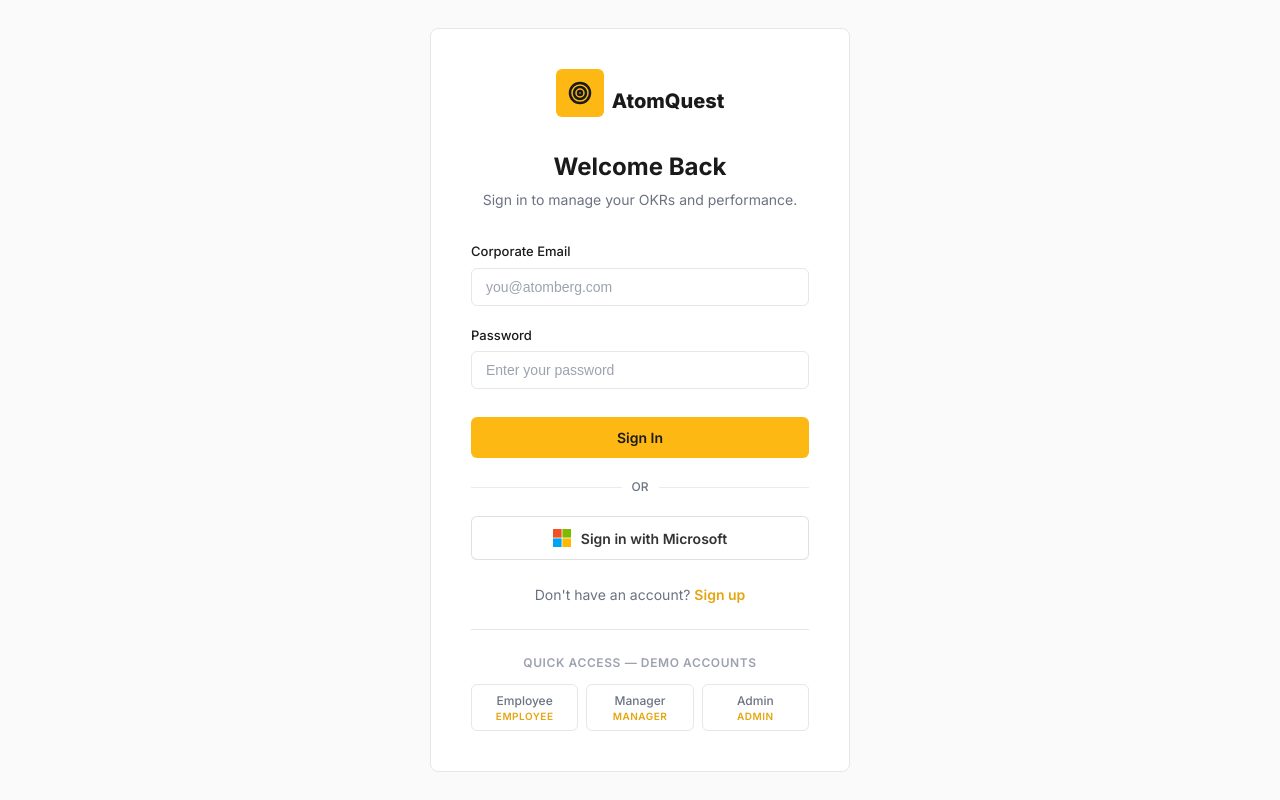
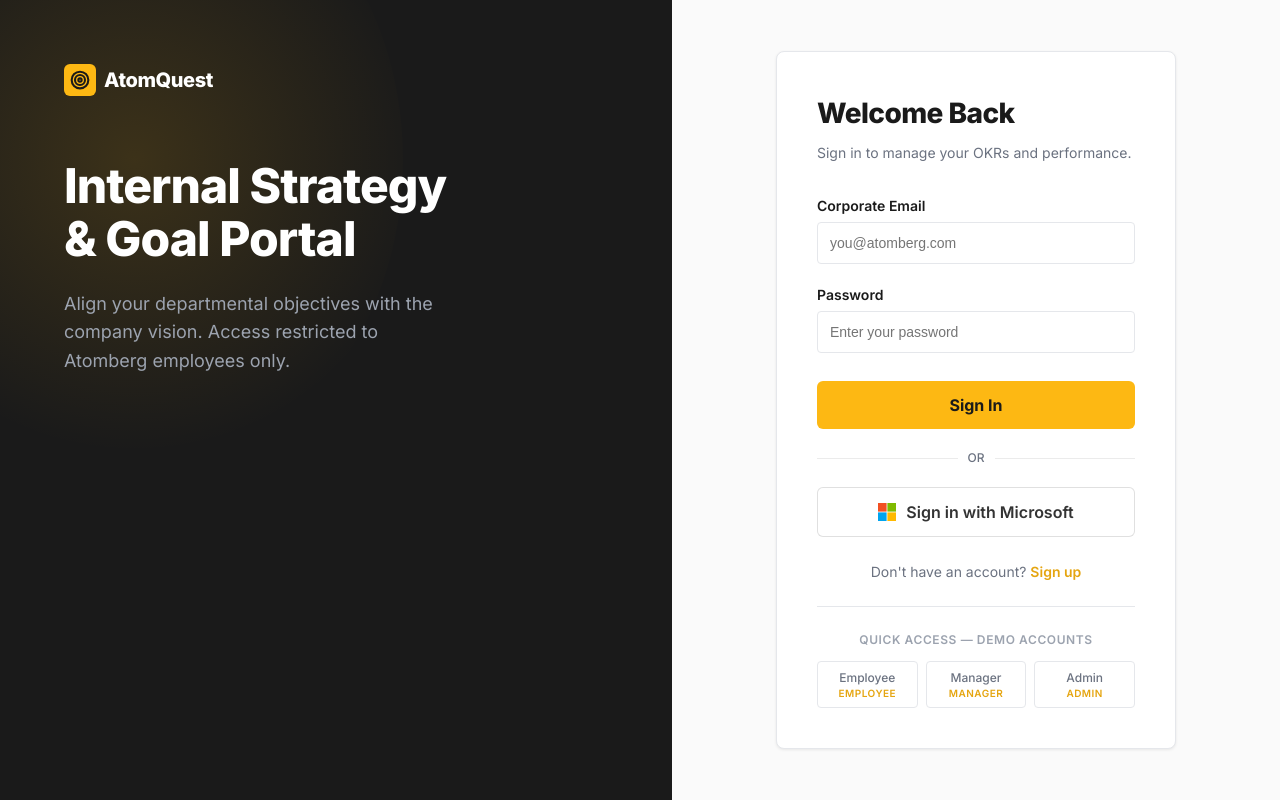
Before and after one commit to shuklashivam33221/AtomQuest, a Next.js app: page /login in a window 1280 px wide. Built offline with nearby package versions, Linux system fonts and the light colour scheme.

Commit message:
feat: implement user authentication flow and landing page with demo account support

```diff
--- a/prisma/seed.ts
+++ b/prisma/seed.ts
@@ -3,7 +3,7 @@
 import pg from "pg";
 import bcrypt from "bcrypt";
 
-const DATABASE_URL = process.env.DATABASE_URL || "postgresql://neondb_owner:npg_4gvN6HyXPshr@ep-rough-grass-apy8hjyb.c-7.us-east-1.aws.neon.tech/neondb?sslmode=require";
+const DATABASE_URL = process.env.DATABASE_URL || "postgresql://neondb_owner:npg_4gvN6HyXPshr@ep-rough-grass-apy8hjyb.c-7.us-east-1.aws.neon.tech/neondb?sslmode=verify-full";
 
 const pool = new pg.Pool({ connectionString: DATABASE_URL });
 const adapter = new PrismaPg(pool);
--- a/raw-test.ts
+++ b/raw-test.ts
@@ -2,7 +2,7 @@
 
 async function main() {
   const client = new Client({
-    connectionString: process.env.DATABASE_URL || "postgresql://neondb_owner:npg_4gvN6HyXPshr@ep-rough-grass-apy8hjyb.c-7.us-east-1.aws.neon.tech/neondb?sslmode=require",
+    connectionString: process.env.DATABASE_URL || "postgresql://neondb_owner:npg_4gvN6HyXPshr@ep-rough-grass-apy8hjyb.c-7.us-east-1.aws.neon.tech/neondb?sslmode=verify-full",
     ssl: { rejectUnauthorized: false },
     connectionTimeoutMillis: 30000,
   });
--- a/src/app/layout.tsx
+++ b/src/app/layout.tsx
@@ -9,8 +9,11 @@
 });
 
 export const metadata: Metadata = {
-  title: "AtomQuest — Goal Setting & Tracking Portal",
+  title: "AtomQuest | Goal Setting & Tracking Portal",
   description: "In-House Goal Setting & Tracking Portal for Atomberg",
+  icons: {
+    icon: "/icon.svg",
+  },
 };
 
 export default function RootLayout({
--- a/src/app/login/login.module.css
+++ b/src/app/login/login.module.css
@@ -1,54 +1,125 @@
-.loginContainer {
+.authPage {
+  display: flex;
   min-height: 100vh;
+  background-color: var(--background);
+}
+
+.authLeft {
+  display: none;
+  flex: 1;
+  background-color: #1A1A1A;
+  color: #FFFFFF;
+  padding: 4rem;
+  position: relative;
+  overflow: hidden;
+}
+
+@media (min-width: 900px) {
+  .authLeft {
+    display: flex;
+    flex-direction: column;
+  }
+}
+
+.authLeft::after {
+  content: "";
+  position: absolute;
+  top: -20%;
+  left: -20%;
+  width: 80%;
+  height: 80%;
+  background: radial-gradient(circle, rgba(253, 184, 19, 0.15) 0%, transparent 70%);
+  border-radius: 50%;
+  pointer-events: none;
+}
+
+.brandingBox {
+  max-width: 400px;
+  z-index: 10;
+}
+
+.logoFlex {
+  display: inline-flex;
+  align-items: center;
+  gap: 0.5rem;
+  text-decoration: none;
+  margin-bottom: 4rem;
+}
+
+.logoIcon {
+  width: 2rem;
+  height: 2rem;
+  background-color: var(--primary);
+  color: var(--primary-foreground);
   display: flex;
   align-items: center;
   justify-content: center;
+  border-radius: var(--radius-btn);
+}
+
+.logoText {
+  font-size: 1.25rem;
+  font-weight: 800;
+  color: #FFFFFF;
+  letter-spacing: -0.02em;
+}
+
+.brandingTitle {
+  font-size: 3rem;
+  font-weight: 800;
+  line-height: 1.1;
+  margin-bottom: 1.5rem;
+  letter-spacing: -0.02em;
+  color: #FFFFFF;
+}
+
+.brandingSub {
+  font-size: 1.125rem;
+  color: #9CA3AF;
+  line-height: 1.6;
+}
+
+.authRight {
+  flex: 1;
+  display: flex;
+  align-items: center;
+  justify-content: center;
+  padding: 2rem;
   background-color: var(--background);
 }
 
-.loginCard {
+.formContainer {
   width: 100%;
-  max-width: 420px;
+  max-width: 400px;
   background-color: var(--surface);
+  padding: 2.5rem;
+  border-radius: var(--radius-card);
+  box-shadow: var(--shadow);
   border: 1px solid var(--border);
-  border-radius: var(--radius-md);
-  box-shadow: var(--shadow-md);
-  padding: 2.5rem;
 }
 
-.logoSection {
-  text-align: center;
+.formTitle {
+  font-size: 1.75rem;
+  font-weight: 800;
+  margin-bottom: 0.5rem;
+  color: var(--text-primary);
+  letter-spacing: -0.02em;
+}
+
+.formSub {
+  color: var(--text-secondary);
+  font-size: 0.875rem;
   margin-bottom: 2rem;
 }
 
-.logoMark {
-  display: inline-flex;
-  align-items: center;
-  justify-content: center;
-  width: 48px;
-  height: 48px;
-  background-color: var(--primary);
-  border-radius: var(--radius);
-  margin-bottom: 1rem;
+.link {
+  color: var(--primary-dark);
+  font-weight: 600;
+  text-decoration: none;
 }
 
-.logoMark svg {
-  width: 24px;
-  height: 24px;
-  color: var(--primary-foreground);
-}
-
-.logoTitle {
-  font-size: 1.5rem;
-  font-weight: 700;
-  color: var(--text-primary);
-  margin-bottom: 0.25rem;
-}
-
-.logoSubtitle {
-  font-size: 0.875rem;
-  color: var(--text-secondary);
-  margin: 0;
+.link:hover {
+  text-decoration: underline;
 }
 
 .form {
@@ -57,46 +128,46 @@
   gap: 1.25rem;
 }
 
-.fieldLabel {
-  display: block;
-  font-size: 0.8125rem;
-  font-weight: 500;
-  color: var(--text-primary);
-  margin-bottom: 0.375rem;
+.formGroup {
+  display: flex;
+  flex-direction: column;
+  gap: 0.375rem;
 }
 
-.fieldInput {
+.label {
+  font-size: 0.875rem;
+  font-weight: 600;
+  color: var(--text-primary);
+}
+
+.input, .select {
   width: 100%;
-  padding: 0.625rem 0.875rem;
+  padding: 0.75rem;
   border: 1px solid var(--border);
-  border-radius: var(--radius);
+  border-radius: var(--radius-input);
   background-color: var(--surface);
   font-size: 0.875rem;
   color: var(--text-primary);
   transition: border-color 0.2s ease;
+  outline: none;
 }
 
-.fieldInput:focus {
-  outline: none;
-  border-color: var(--border-focus);
-}
-
-.fieldInput::placeholder {
-  color: var(--text-muted);
+.input:focus, .select:focus {
+  border-color: var(--primary);
 }
 
 .submitBtn {
+  margin-top: 0.5rem;
   width: 100%;
-  padding: 0.75rem 1rem;
+  padding: 0.875rem;
   background-color: var(--primary);
   color: var(--primary-foreground);
   border: none;
-  border-radius: var(--radius);
-  font-size: 0.875rem;
-  font-weight: 600;
+  border-radius: var(--radius-btn);
+  font-weight: 700;
+  font-size: 1rem;
   cursor: pointer;
   transition: background-color 0.2s ease;
-  margin-top: 0.5rem;
 }
 
 .submitBtn:hover {
@@ -104,7 +175,7 @@
 }
 
 .submitBtn:disabled {
-  opacity: 0.6;
+  opacity: 0.7;
   cursor: not-allowed;
 }
 
@@ -112,9 +183,10 @@
   background-color: var(--danger-bg);
   color: var(--danger);
   padding: 0.625rem 0.875rem;
-  border-radius: var(--radius);
+  border-radius: var(--radius-input);
   font-size: 0.8125rem;
   text-align: center;
+  border: 1px solid rgba(220, 38, 38, 0.2);
 }
 
 .demoSection {
@@ -142,7 +214,7 @@
   flex: 1;
   padding: 0.5rem;
   border: 1px solid var(--border);
-  border-radius: var(--radius);
+  border-radius: var(--radius-input);
   background-color: var(--surface);
   font-size: 0.75rem;
   font-weight: 500;
--- a/src/app/login/page.tsx
+++ b/src/app/login/page.tsx
@@ -71,24 +71,30 @@
   };
 
   return (
-    <div className={styles.loginContainer}>
-      <div className={styles.loginCard}>
-        <div className={styles.logoSection}>
-          <Link href="/" style={{ display: "inline-flex", textDecoration: "none", color: "inherit", alignItems: "center", gap: "0.5rem", marginBottom: "1rem" }}>
-            <div className={styles.logoMark} style={{ backgroundColor: "var(--primary)", borderRadius: "var(--radius-btn)", padding: "4px" }}>
-              <Target strokeWidth={2.5} size={20} color="var(--primary-foreground)" />
+    <div className={styles.authPage}>
+      <div className={styles.authLeft}>
+        <div className={styles.brandingBox}>
+          <Link href="/" className={styles.logoFlex}>
+            <div className={styles.logoIcon}>
+              <Target strokeWidth={2.5} size={20} />
             </div>
-            <span style={{ fontWeight: 800, fontSize: "1.25rem", color: "var(--text-primary)" }}>AtomQuest</span>
+            <span className={styles.logoText}>AtomQuest</span>
           </Link>
-          <h1 className={styles.logoTitle}>Welcome Back</h1>
-          <p className={styles.logoSubtitle}>Sign in to manage your OKRs and performance.</p>
+          <h1 className={styles.brandingTitle}>Internal Strategy & Goal Portal</h1>
+          <p className={styles.brandingSub}>Align your departmental objectives with the company vision. Access restricted to Atomberg employees only.</p>
+        </div>
       </div>
 
-        {error && <div className={styles.errorMsg}>{error}</div>}
+      <div className={styles.authRight}>
+        <div className={styles.formContainer}>
+          <h2 className={styles.formTitle}>Welcome Back</h2>
+          <p className={styles.formSub}>Sign in to manage your OKRs and performance.</p>
+
+          {error && <div className={styles.errorMsg} style={{ marginBottom: "1.5rem" }}>{error}</div>}
 
           <form onSubmit={handleSubmit} className={styles.form} noValidate>
-          <div>
-            <label htmlFor="email" className={styles.fieldLabel}>
+            <div className={styles.formGroup}>
+              <label htmlFor="email" className={styles.label}>
                 Corporate Email
               </label>
               <input
@@ -97,14 +103,14 @@
                 value={email}
                 onChange={(e) => setEmail(e.target.value)}
                 placeholder="you@atomberg.com"
-              className={styles.fieldInput}
+                className={styles.input}
                 disabled={loading}
                 required
               />
             </div>
 
-          <div>
-            <label htmlFor="password" className={styles.fieldLabel}>
+            <div className={styles.formGroup}>
+              <label htmlFor="password" className={styles.label}>
                 Password
               </label>
               <input
@@ -113,7 +119,7 @@
                 value={password}
                 onChange={(e) => setPassword(e.target.value)}
                 placeholder="Enter your password"
-              className={styles.fieldInput}
+                className={styles.input}
                 disabled={loading}
                 required
               />
@@ -148,7 +154,8 @@
               gap: "10px",
               fontWeight: 600,
               cursor: "pointer",
-            transition: "all 0.2s ease"
+              transition: "all 0.2s ease",
+              marginTop: 0
             }}
             disabled={loading}
           >
@@ -162,7 +169,7 @@
           </button>
 
           <p style={{ textAlign: "center", marginTop: "1.5rem", fontSize: "0.875rem", color: "var(--text-secondary)" }}>
-          Don&apos;t have an account? <Link href="/signup" style={{ color: "var(--primary-dark)", fontWeight: 600, textDecoration: "none" }}>Sign up</Link>
+            Don&apos;t have an account? <Link href="/signup" className={styles.link}>Sign up</Link>
           </p>
 
           <div className={styles.demoSection}>
@@ -184,5 +191,6 @@
           </div>
         </div>
       </div>
+    </div>
   );
 }
--- a/src/app/page.tsx
+++ b/src/app/page.tsx
@@ -39,7 +39,7 @@
           ) : (
             <>
               <Link href="/login" className={styles.loginBtn}>Sign In</Link>
-              <Link href="/signup" className={styles.signupBtn}>Request Access</Link>
+              <Link href="/signup" className={styles.signupBtn}>Sign Up</Link>
             </>
           )}
         </div>
@@ -61,7 +61,7 @@
           ) : (
             <>
               <Link href="/login" className={styles.primaryCta}>Sign In to Dashboard</Link>
-              <Link href="/signup" className={styles.secondaryCta}>Internal Registration</Link>
+              <Link href="/signup" className={styles.secondaryCta}>Sign Up</Link>
             </>
           )}
         </div>
```
Also changed, not shown: src/app/icon.svg (added). Lines whose indentation alone changed are shown as unchanged.
